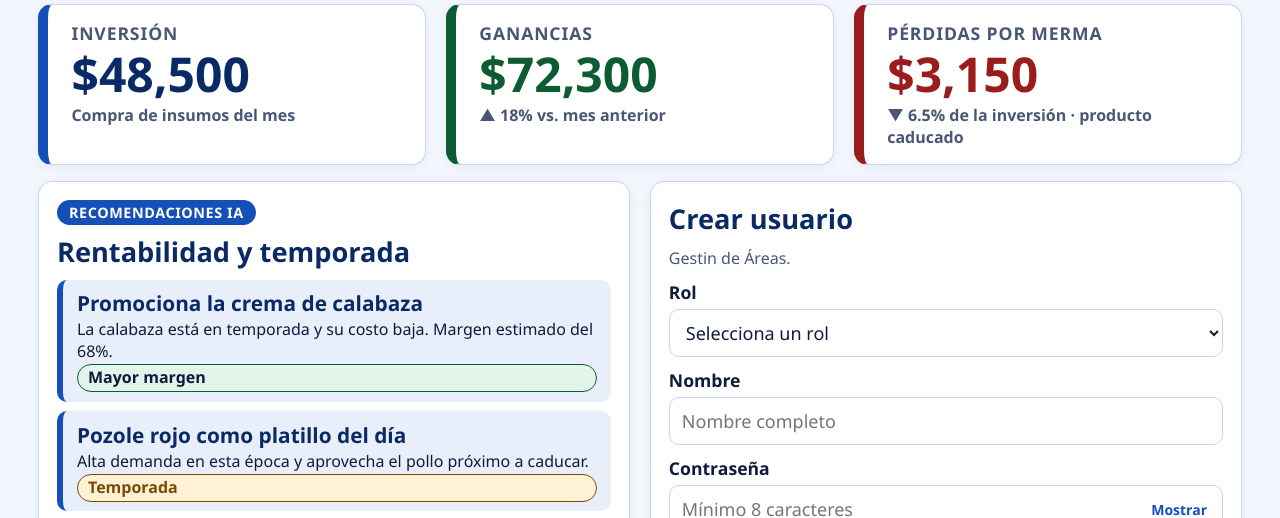
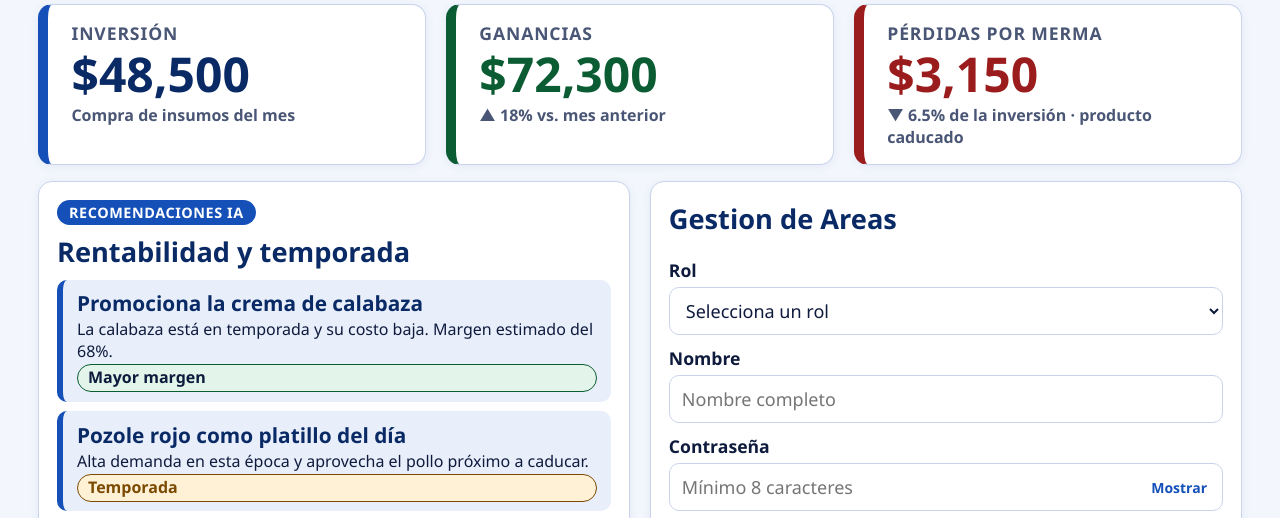
Before and after one commit to GramilloDev/ProyectoHackateate, a plain HTML site: page dueno.html in a window 1280 px wide. Shown: the part 128-646 px from the top of the page. Drawn offline with Linux system fonts and the light colour scheme.

Commit message:
corregi un detallito jeje

```diff
--- a/dueno.html
+++ b/dueno.html
@@ -131,8 +131,8 @@ header p{display:none}
     </article>
 
     <article class="card">
-      <h2>Crear usuario</h2>
-      <p class="sub">Gestin de Áreas.</p>
+      <h2>Gestion de Areas</h2>
+      <p class="sub"></p>
       <form id="f" novalidate>
         <div>
           <label for="rol">Rol</label>
```
